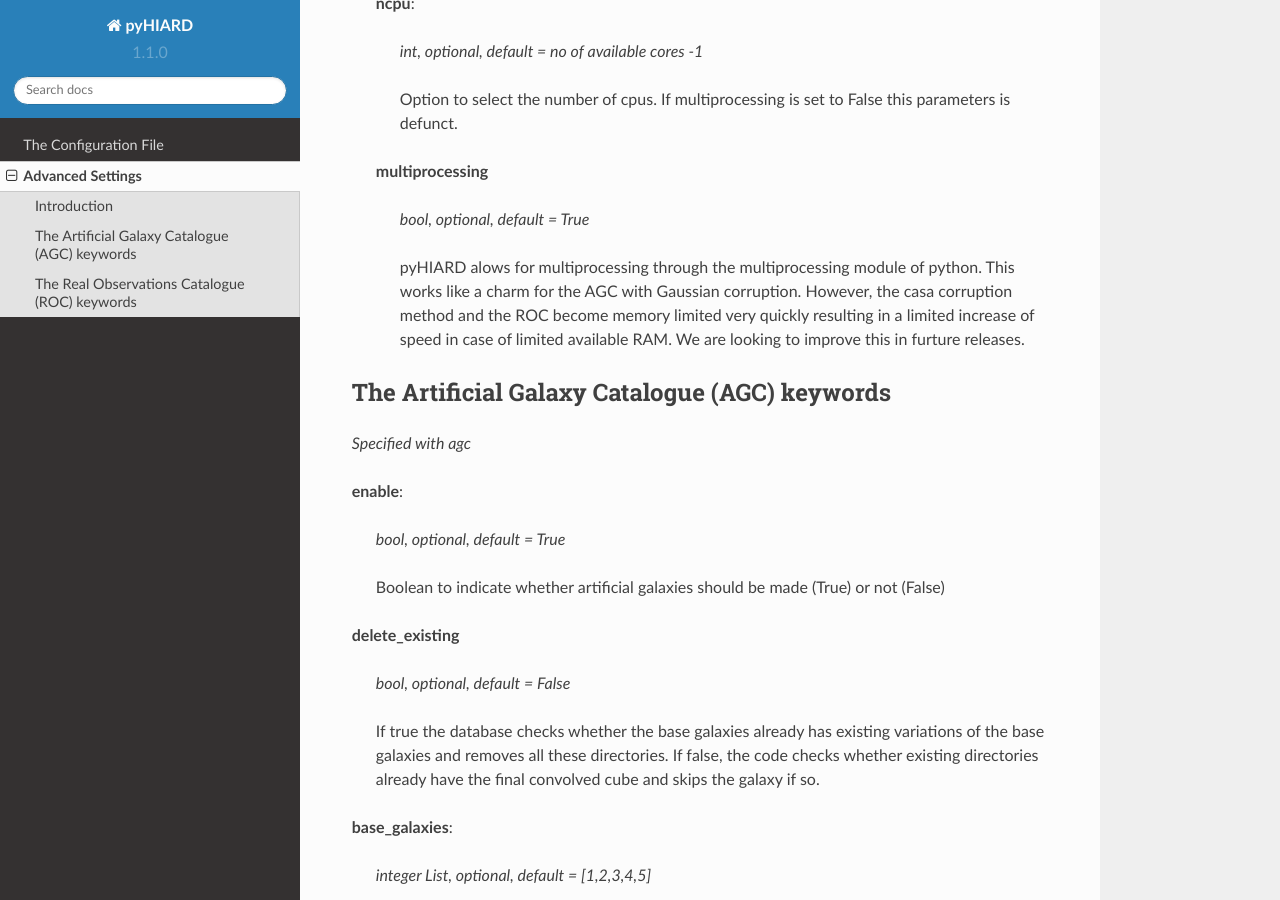
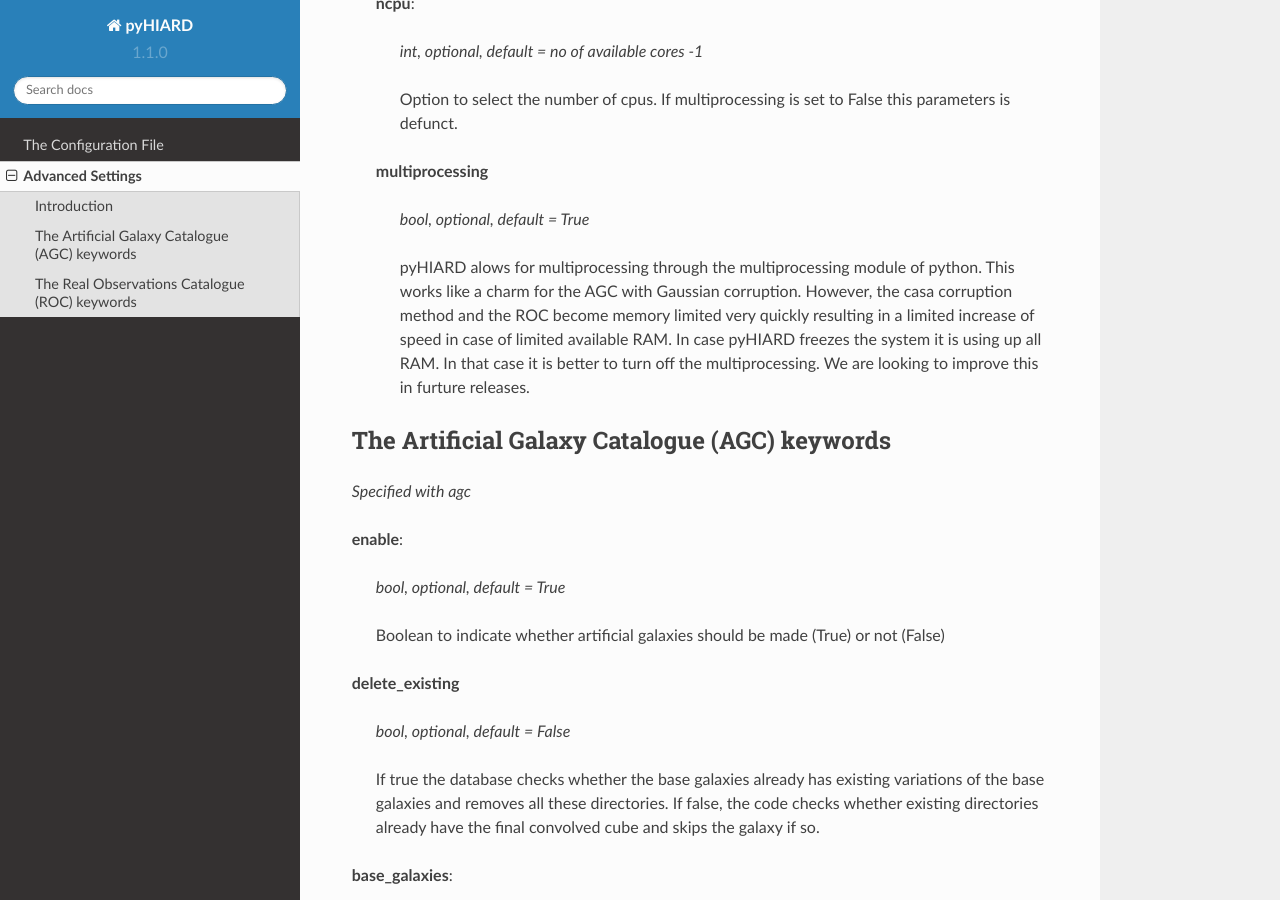
Before and after one commit to PeterKamphuis/pyHIARD, a Sphinx documentation site: the page built from docs/source/advanced.rst, in a window 1280 px wide and 900 px high, scrolled down 1995 px. Built offline with Sphinx 7.4.7 and the Read the Docs theme 2.0.0, drawn with Linux system fonts in a browser that asks for light colours.

Commit message:
This is final version 1.1.0

```diff
--- a/docs/source/advanced.rst
+++ b/docs/source/advanced.rst
@@ -82,7 +82,7 @@
 
       pyHIARD alows for multiprocessing through the multiprocessing module of python. This works like a charm for the AGC with Gaussian corruption.
       However, the casa corruption method and the ROC become memory limited very quickly resulting in  a limited increase of speed in case of limited available RAM.
-      We are looking to improve this in furture releases.
+      In case pyHIARD freezes the system it is using up all RAM. In that case it is better to turn off the multiprocessing. We are looking to improve this in furture releases.
 
 
 
```
Also changed, not shown: 1 other file.
